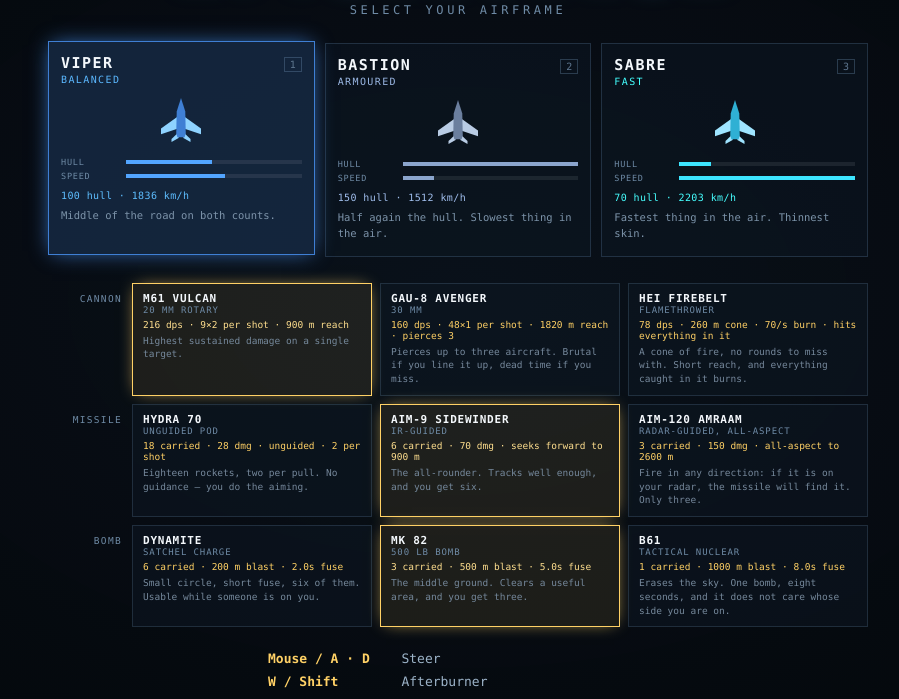
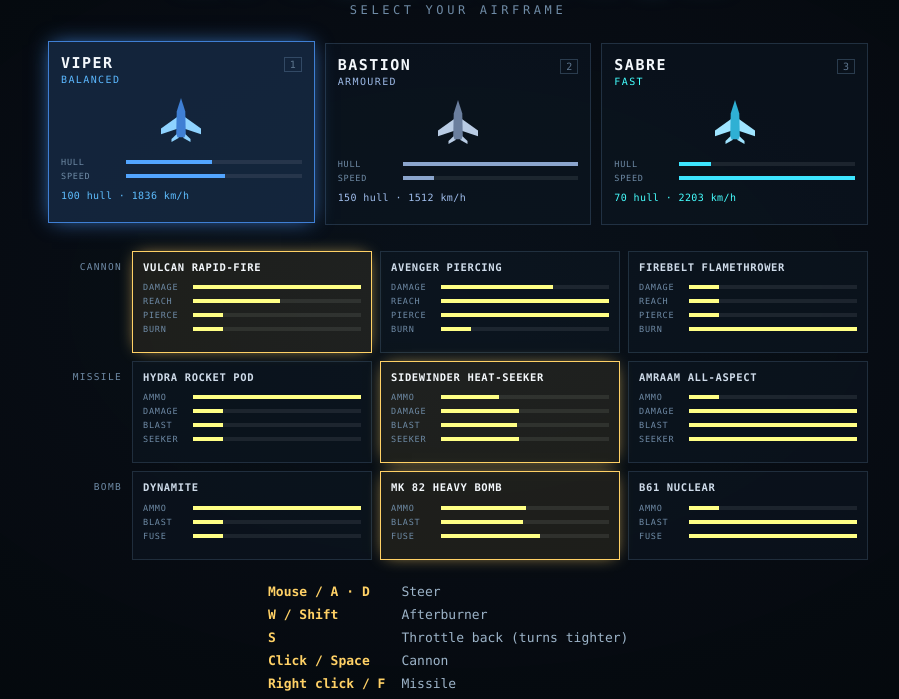
Before and after one commit to jbe456/afterburner, a website with bundled scripts: page index.html in a window 1280 px wide. Shown: the part 101-800 px from the top of the page, without its empty margins (182-1081 px from the left). Built offline with nearby package versions, Linux system fonts and the light colour scheme.

Commit message:
Strip the hangar back to names and bars
Every card is now a title and a bar chart, nothing else.

- Weapon subtitles and all nine weapon descriptions are gone, along with the
  plane descriptions. The `label` and `blurb` fields are removed from config
  rather than left unused; the prose they carried now lives in the README.
- Weapon names absorb what the subtitle used to say, so each one explains
  itself without it: "VULCAN RAPID-FIRE", "FIREBELT FLAMETHROWER", "HYDRA
  ROCKET POD", "AMRAAM ALL-ASPECT", "B61 NUCLEAR" and so on. The real
  designations survive as the HUD's short tags.
- The amber figures line becomes bars, the same chart the planes already
  used. Cannons compare damage, reach, pierce and burn; missiles ammo,
  damage, blast and seeker range; bombs ammo, blast and fuse.

Plane and weapon bars now share one renderer, which normalises each axis
across the options in its own category — so the three categories each scale
independently and a card still cannot claim a number the config does not
hold.

Bars are pinned to the bottom of each card, so a title that wraps to two
lines cannot knock a row's charts out of alignment.

The screen is roughly a third shorter and no longer scrolls at a normal
window size.

Co-Authored-By: Claude Opus 5 <noreply@anthropic.com>

```diff
--- a/src/config.js
+++ b/src/config.js
@@ -50,7 +50,6 @@ export const PLANES = {
     id: "viper",
     name: "VIPER",
     role: "Balanced",
-    blurb: "Middle of the road on both counts.",
     color: "#3f7fd4", accent: "#8fd3ff",
     maxHp: 100,
     maxSpeed: 8.5,
@@ -60,7 +59,6 @@ export const PLANES = {
     id: "bastion",
     name: "BASTION",
     role: "Armoured",
-    blurb: "Half again the hull. Slowest thing in the air.",
     color: "#6b7f9e", accent: "#b9cce4",
     maxHp: 150,
     maxSpeed: 7.0,
@@ -70,7 +68,6 @@ export const PLANES = {
     id: "sabre",
     name: "SABRE",
     role: "Fast",
-    blurb: "Fastest thing in the air. Thinnest skin.",
     color: "#2fb0d4", accent: "#9fe4ff",
     maxHp: 70,
     maxSpeed: 10.2,
@@ -125,10 +122,8 @@ export const PLAYER = {
 export const CANNONS = {
   vulcan: {
     id: "vulcan",
-    name: "M61 VULCAN",
+    name: "VULCAN RAPID-FIRE",
     short: "VULCAN",
-    label: "20 mm rotary",
-    blurb: "Highest sustained damage on a single target.",
     kind: "bullet",
     barrels: 2,
     damage: 9,
@@ -144,10 +139,8 @@ export const CANNONS = {
 
   avenger: {
     id: "avenger",
-    name: "GAU-8 AVENGER",
+    name: "AVENGER PIERCING",
     short: "AVENGER",
-    label: "30 mm",
-    blurb: "Pierces up to three aircraft. Brutal if you line it up, dead time if you miss.",
     kind: "bullet",
     barrels: 1,
     damage: 48,
@@ -163,10 +156,8 @@ export const CANNONS = {
 
   firebelt: {
     id: "firebelt",
-    name: "HEI FIREBELT",
+    name: "FIREBELT FLAMETHROWER",
     short: "FIREBELT",
-    label: "flamethrower",
-    blurb: "A cone of fire, no rounds to miss with. Short reach, and everything caught in it burns.",
     /** Not a gun: it sprays a cone that damages everything inside it. */
     kind: "flame",
     /** Applied every tick the trigger is held, to every aircraft in the cone. */
@@ -198,10 +189,8 @@ export const cannonReach = (c) =>
 export const MISSILES = {
   hydra: {
     id: "hydra",
-    name: "HYDRA 70",
+    name: "HYDRA ROCKET POD",
     short: "HYDRA",
-    label: "unguided pod",
-    blurb: "Eighteen rockets, two per pull. No guidance — you do the aiming.",
     carried: 18,
     resupply: 6,
     perShot: 2,
@@ -223,10 +212,8 @@ export const MISSILES = {
 
   sidewinder: {
     id: "sidewinder",
-    name: "AIM-9 SIDEWINDER",
+    name: "SIDEWINDER HEAT-SEEKER",
     short: "AIM-9",
-    label: "IR-guided",
-    blurb: "The all-rounder. Tracks well enough, and you get six.",
     carried: 6,
     resupply: 3,
     perShot: 1,
@@ -247,10 +234,8 @@ export const MISSILES = {
 
   amraam: {
     id: "amraam",
-    name: "AIM-120 AMRAAM",
+    name: "AMRAAM ALL-ASPECT",
     short: "AMRAAM",
-    label: "radar-guided, all-aspect",
-    blurb: "Fire in any direction: if it is on your radar, the missile will find it. Only three.",
     carried: 3,
     resupply: 1,
     perShot: 1,
@@ -295,8 +280,6 @@ export const BOMBS = {
     id: "dynamite",
     name: "DYNAMITE",
     short: "DYNAMITE",
-    label: "satchel charge",
-    blurb: "Small circle, short fuse, six of them. Usable while someone is on you.",
     carried: 6,
     resupply: 2,
     blastRadius: 200,
@@ -306,10 +289,8 @@ export const BOMBS = {
 
   mk82: {
     id: "mk82",
-    name: "MK 82",
+    name: "MK 82 HEAVY BOMB",
     short: "MK 82",
-    label: "500 lb bomb",
-    blurb: "The middle ground. Clears a useful area, and you get three.",
     carried: 3,
     resupply: 1,
     blastRadius: 500,
@@ -319,10 +300,8 @@ export const BOMBS = {
 
   b61: {
     id: "b61",
-    name: "B61",
+    name: "B61 NUCLEAR",
     short: "B61",
-    label: "tactical nuclear",
-    blurb: "Erases the sky. One bomb, eight seconds, and it does not care whose side you are on.",
     carried: 1,
     resupply: 1,
     blastRadius: 1000,
--- a/src/styles.css
+++ b/src/styles.css
@@ -92,35 +92,31 @@ h1 {
   box-shadow: 0 0 16px -6px #ffd166;
 }
 
+.opt {
+  /* Bars inside a weapon card use the selection amber. */
+  --livery: #ffd166;
+  display: flex;
+  flex-direction: column;
+}
+
+/* Pinning the bars to the bottom keeps them aligned across a row even when
+   one title wraps to two lines and the others do not. */
+.opt .stats-grid { margin-top: auto; }
+
 .opt b {
   display: block;
-  font-size: 11px;
-  letter-spacing: .07em;
-  color: #f4f8fc;
+  font-size: 10.5px;
+  line-height: 1.35;
+  letter-spacing: .06em;
+  color: #cfdcea;
   font-weight: 700;
+  margin-bottom: 8px;
 }
 
-.opt i {
-  display: block;
-  font-style: normal;
-  font-size: 9px;
-  letter-spacing: .1em;
-  text-transform: uppercase;
-  color: #6f8ba6;
-  margin-bottom: 4px;
-}
+.opt.selected b { color: #f4f8fc; }
 
-.opt em {
-  display: block;
-  font-style: normal;
-  font-size: 9.5px;
-  color: #ffd166;
-  margin-bottom: 4px;
-}
-
-.opt.selected em { color: #ffdf8f; }
-
-.opt span { display: block; font-size: 9.5px; line-height: 1.45; color: #76899c; }
+/* Narrower label column than the plane cards, which are wider. */
+.opt .stat { grid-template-columns: 44px 1fr; gap: 6px; }
 
 .loadout-recap {
   font-size: 11px;
@@ -209,8 +205,6 @@ h1 {
   margin-bottom: 7px;
 }
 
-.plane-blurb { font-size: 10.5px; line-height: 1.5; color: #7d94aa; }
-
 .keys {
   display: grid;
   grid-template-columns: auto 1fr;
--- a/src/ui/screens.js
+++ b/src/ui/screens.js
@@ -9,7 +9,7 @@
 
 import {
   PLANES, PLANE_IDS, CANNONS, CANNON_IDS, MISSILES, MISSILE_IDS,
-  BOMBS, BOMB_IDS, DEFAULT_LOADOUT, PLAYER, KMH_PER_SPEED_UNIT, TICK_MS,
+  BOMBS, BOMB_IDS, DEFAULT_LOADOUT, PLAYER, KMH_PER_SPEED_UNIT,
   cannonDps, cannonReach,
 } from "../config.js";
 import { loadBest, saveBest, loadLoadout, saveLoadoutSlot } from "../core/storage.js";
@@ -27,19 +27,67 @@ const CONTROLS = [
   ["P", "Pause"],
 ];
 
-/** The only two numbers that differ between airframes. */
-const PLANE_AXES = [
-  ["HULL", (p) => p.maxHp],
-  ["SPEED", (p) => p.maxSpeed],
-];
+/**
+ * What each card compares, as bars. Every axis is a quantity read straight
+ * from config.js and normalised against the other options in its own
+ * category, so a card can never advertise something the simulation does not
+ * do. More is more on all of them.
+ */
+const AXES = {
+  plane: [
+    ["HULL", (p) => p.maxHp],
+    ["SPEED", (p) => p.maxSpeed],
+  ],
+  cannon: [
+    ["DAMAGE", cannonDps],
+    ["REACH", cannonReach],
+    ["PIERCE", (c) => c.pierce],
+    ["BURN", (c) => (c.burn ? c.burn.dps : 0)],
+  ],
+  missile: [
+    ["AMMO", (m) => m.carried],
+    ["DAMAGE", (m) => m.damage],
+    ["BLAST", (m) => m.splashRadius],
+    ["SEEKER", (m) => m.acquireRange],
+  ],
+  bomb: [
+    ["AMMO", (b) => b.carried],
+    ["BLAST", (b) => b.blastRadius],
+    ["FUSE", (b) => b.fuse],
+  ],
+};
 
-const RANGES = PLANE_AXES.map(([, read]) => {
-  const values = PLANE_IDS.map((id) => read(PLANES[id]));
-  return [Math.min(...values), Math.max(...values)];
-});
+/**
+ * Builds a bar renderer for one category, normalising each axis across that
+ * category's options. The weakest value still shows an 18% sliver so a card
+ * never looks broken.
+ */
+function barsFor(slot, ids, table) {
+  const axes = AXES[slot];
+  const ranges = axes.map(([, read]) => {
+    const values = ids.map((id) => read(table[id]));
+    return [Math.min(...values), Math.max(...values)];
+  });
+
+  return (spec) => axes.map(([label, read], i) => {
+    const [lo, hi] = ranges[i];
+    const t = hi === lo ? 1 : (read(spec) - lo) / (hi - lo);
+    return `
+      <div class="stat">
+        <i>${label}</i>
+        <div class="track"><div class="fill" style="width:${(18 + t * 82).toFixed(1)}%"></div></div>
+      </div>`;
+  }).join("");
+}
+
+const BARS = {
+  plane: barsFor("plane", PLANE_IDS, PLANES),
+  cannon: barsFor("cannon", CANNON_IDS, CANNONS),
+  missile: barsFor("missile", MISSILE_IDS, MISSILES),
+  bomb: barsFor("bomb", BOMB_IDS, BOMBS),
+};
 
 const SELECT_KEYS = ["Digit1", "Digit2", "Digit3", "Digit4", "Digit5"];
-const TPS = 1000 / TICK_MS;
 
 /** The current selection, seeded from storage and repaired against config. */
 const chosen = { ...DEFAULT_LOADOUT, ...validated(loadLoadout()) };
@@ -67,16 +115,16 @@ export function showMenu(onStart) {
     <div class="hangar">${PLANE_IDS.map(planeCard).join("")}</div>
 
     <div class="loadout">
-      ${weaponRow("cannon", "CANNON", CANNON_IDS, CANNONS, cannonFigures)}
-      ${weaponRow("missile", "MISSILE", MISSILE_IDS, MISSILES, missileFigures)}
-      ${weaponRow("bomb", "BOMB", BOMB_IDS, BOMBS, bombFigures)}
+      ${weaponRow("cannon", "CANNON", CANNON_IDS, CANNONS)}
+      ${weaponRow("missile", "MISSILE", MISSILE_IDS, MISSILES)}
+      ${weaponRow("bomb", "BOMB", BOMB_IDS, BOMBS)}
     </div>
 
     <div class="keys">
       ${CONTROLS.map(([k, d]) => `<b>${k}</b><span>${d}</span>`).join("")}
     </div>
     <button class="btn" id="start">Launch</button>
-    <div class="hint">Airframes differ only in hull and top speed · weapons are the same whichever you fly</div>`;
+    <div class="hint">Any airframe can carry any loadout · a longer bar is more of that thing</div>`;
 
   for (const card of panel().querySelectorAll(".plane")) {
     card.addEventListener("click", () => select("plane", card.dataset.id));
@@ -97,12 +145,6 @@ export function showMenu(onStart) {
 
 function planeCard(id, index) {
   const plane = PLANES[id];
-  const bars = PLANE_AXES.map(([label, read], axis) => `
-    <div class="stat">
-      <i>${label}</i>
-      <div class="track"><div class="fill" style="width:${barWidth(axis, read(plane))}%"></div></div>
-    </div>`).join("");
-
   return `
     <div class="plane${id === chosen.plane ? " selected" : ""}" data-id="${id}"
          style="--livery:${plane.color}">
@@ -112,32 +154,22 @@ function planeCard(id, index) {
       </div>
       <div class="plane-role">${plane.role}</div>
       ${silhouette(plane)}
-      <div class="stats-grid">${bars}</div>
+      <div class="stats-grid">${BARS.plane(plane)}</div>
       <div class="plane-figures">${plane.maxHp} hull · ${kmh(plane.maxSpeed)} km/h</div>
-      <div class="plane-blurb">${plane.blurb}</div>
     </div>`;
-}
-
-/** Normalise to 18–100% so the weakest stat is still a visible sliver. */
-function barWidth(axis, value) {
-  const [lo, hi] = RANGES[axis];
-  const t = hi === lo ? 1 : (value - lo) / (hi - lo);
-  return (18 + t * 82).toFixed(1);
 }
 
 const kmh = (unitsPerTick) => Math.round(unitsPerTick * KMH_PER_SPEED_UNIT);
 
 // --- weapon rows ------------------------------------------------------------
 
-function weaponRow(slot, label, ids, table, figures) {
+function weaponRow(slot, label, ids, table) {
   const options = ids.map((id) => {
     const spec = table[id];
     return `
       <div class="opt${id === chosen[slot] ? " selected" : ""}" data-slot="${slot}" data-id="${id}">
         <b>${spec.name}</b>
-        <i>${spec.label}</i>
-        <em>${figures(spec)}</em>
-        <span>${spec.blurb}</span>
+        <div class="stats-grid">${BARS[slot](spec)}</div>
       </div>`;
   }).join("");
 
@@ -146,31 +178,6 @@ function weaponRow(slot, label, ids, table, figures) {
       <div class="loadout-label">${label}</div>
       <div class="options">${options}</div>
     </div>`;
-}
-
-/** Sustained damage per second, which is what a rate of fire really means. */
-function cannonFigures(spec) {
-  const parts = [`${Math.round(cannonDps(spec))} dps`];
-  if (spec.kind === "flame") {
-    parts.push(`${spec.range} m cone`, `${spec.burn.dps}/s burn`, "hits everything in it");
-  } else {
-    parts.push(`${spec.damage}×${spec.barrels} per shot`, `${Math.round(cannonReach(spec))} m reach`);
-    if (spec.pierce > 1) parts.push(`pierces ${spec.pierce}`);
-  }
-  return parts.join(" · ");
-}
-
-function missileFigures(spec) {
-  const parts = [`${spec.carried} carried`, `${spec.damage} dmg`];
-  if (spec.turnRate <= 0) parts.push("unguided");
-  else if (spec.acquireCone >= Math.PI) parts.push(`all-aspect to ${spec.acquireRange} m`);
-  else parts.push(`seeks forward to ${spec.acquireRange} m`);
-  if (spec.perShot > 1) parts.push(`${spec.perShot} per shot`);
-  return parts.join(" · ");
-}
-
-function bombFigures(spec) {
-  return `${spec.carried} carried · ${spec.blastRadius} m blast · ${(spec.fuse / TPS).toFixed(1)}s fuse`;
 }
 
 /**
```
Also changed, not shown: README.md.
